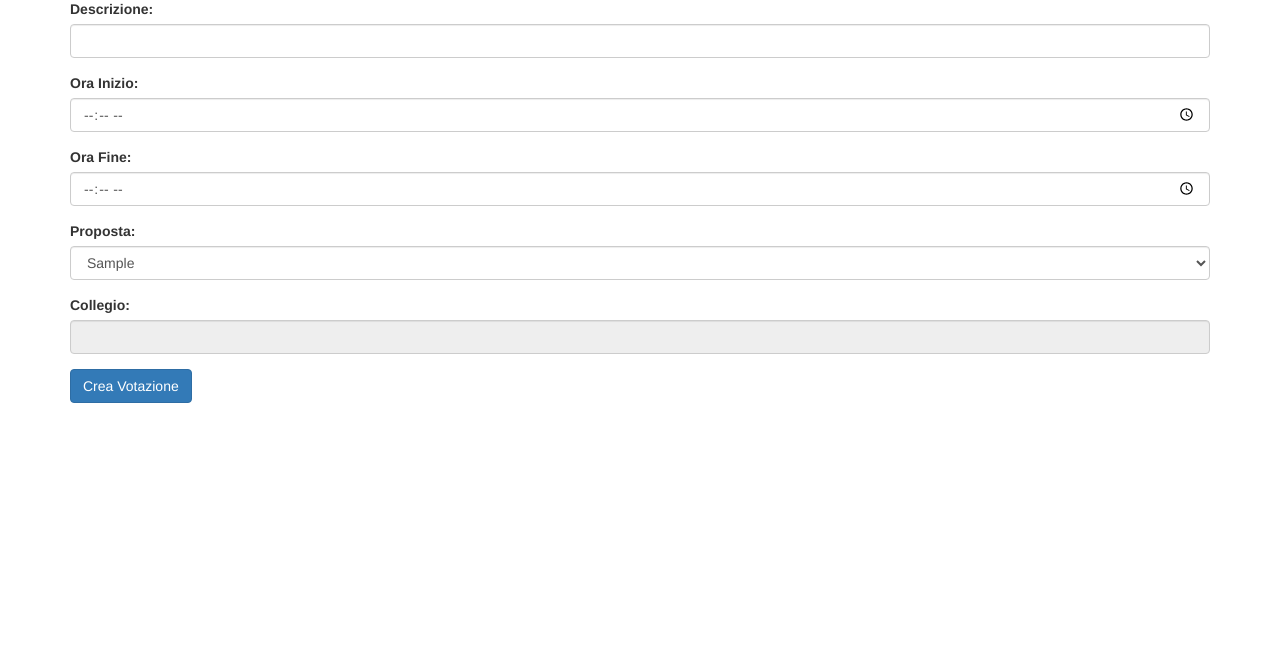
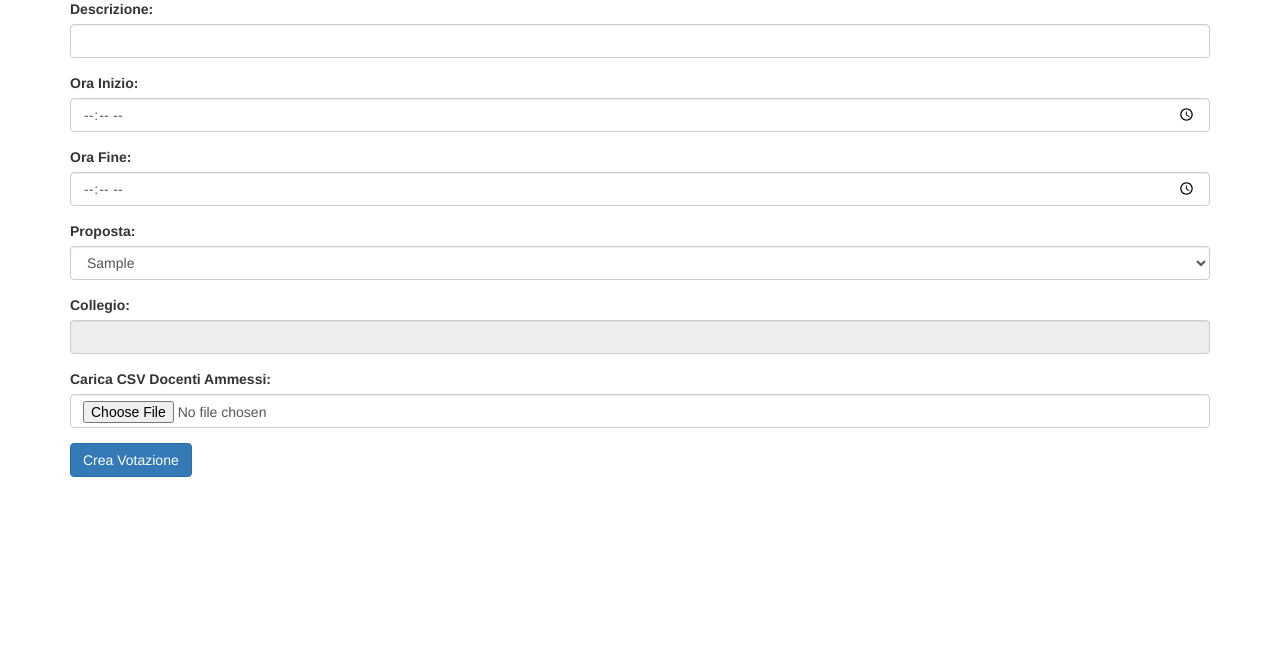
Before and after one commit to Tressilloide/GestioneCollegio, a PHP site: page /crea_votazione.php in a window 1280 px wide. Shown: the part 71-739 px from the top of the page. Run offline with PHP 8.4, Linux system fonts and the light colour scheme; the visitor is signed in with stand-in values (Sample User, id 1); tables that the repository leaves empty hold one stand-in row (values such as "Sample post").

Commit message:
feat: aggiunta la possibilità di caricare un csv con i docenti ammmessi

```diff
--- a/crea_proposta.php
+++ b/crea_proposta.php
@@ -19,12 +19,12 @@
         $titolo = mysqli_real_escape_string($db_conn, $_POST['titolo']);
         $descrizione_proposta = mysqli_real_escape_string($db_conn, $_POST['descrizione_proposta']);
 
-        // ontrolla se la proposta esiste già
+        // Controlla se la proposta esiste già
         $query_check = "SELECT * FROM tproposta WHERE titolo = '$titolo' AND descrizione = '$descrizione_proposta'";
         $result_check = mysqli_query($db_conn, $query_check);
 
         if (mysqli_num_rows($result_check) > 0) {
-           ?> <h2>Proposta già esistente!</h2> <?php;
+            ?> <h2>Proposta già esistente!</h2> <?php
         } else {
             $query_proposta = "INSERT INTO tproposta (titolo, descrizione) VALUES ('$titolo', '$descrizione_proposta')";
 
--- a/crea_votazione.php
+++ b/crea_votazione.php
@@ -15,6 +15,8 @@
 
     include 'connessione.php';
 
+    $docenti_non_trovati = [];
+
     if ($_SERVER['REQUEST_METHOD'] == 'POST') {
         $descrizione_votazione = mysqli_real_escape_string($db_conn, $_POST['descrizione_votazione']);
         $ora_inizio = mysqli_real_escape_string($db_conn, $_POST['ora_inizio']);
@@ -30,8 +32,38 @@
 
         if (mysqli_query($db_conn, $query_votazione)) {
             $id_votazione = mysqli_insert_id($db_conn);
-            header("Location: visualizza_otp.php?otp=$otp&id_votazione=$id_votazione");
-            exit();
+
+            // Gestione caricamento file CSV
+            if (isset($_FILES['file_csv']) && $_FILES['file_csv']['error'] == 0) {
+                $file_tmp = $_FILES['file_csv']['tmp_name'];
+                $file = fopen($file_tmp, 'r');
+
+                // Salta l'intestazione del file CSV
+                fgetcsv($file);
+
+                while (($line = fgetcsv($file)) !== FALSE) {
+                    $email_docente = mysqli_real_escape_string($db_conn, $line[1]);
+
+                    // Recupera l'id_docente dal database usando l'email
+                    $docente_result = mysqli_query($db_conn, "SELECT id_docente FROM tdocente WHERE email = '$email_docente'");
+                    if ($docente_result && mysqli_num_rows($docente_result) > 0) {
+                        $docente_row = mysqli_fetch_assoc($docente_result);
+                        $id_docente = $docente_row['id_docente'];
+
+                        // Inserisci il docente nella tabella ammesso
+                        $query_ammesso = "INSERT INTO ammesso (id_docente, id_votazione) VALUES ('$id_docente', '$id_votazione')";
+                        mysqli_query($db_conn, $query_ammesso);
+                    } else {
+                        $docenti_non_trovati[] = $email_docente;
+                    }
+                }
+                fclose($file);
+            }
+
+            if (empty($docenti_non_trovati)) {
+                header("Location: visualizza_otp.php?otp=$otp&id_votazione=$id_votazione");
+                exit();
+            }
         } else {
             ?><h2>Errore nella creazione della votazione: </h2><?php
         }
@@ -41,7 +73,7 @@
 
     $id_collegio = isset($_GET['id_collegio']) ? $_GET['id_collegio'] : '';
 
-    // Recupera il titolo del collegio dal database
+    //Recupera il titolo del collegio dal database
     $collegio_titolo = '';
     if ($id_collegio) {
         $collegio_result = mysqli_query($db_conn, "SELECT descrizione FROM tcollegiodocenti WHERE id_collegio = '$id_collegio'");
@@ -74,7 +106,8 @@
     <h1>Crea una nuova votazione</h1>
 
     <div class="container">
-        <form method="post" action="">
+        <?php //necessario quando si vuole caricare file . ?>
+        <form method="post" action="" enctype="multipart/form-data">
             <div class="form-group">
                 <label for="descrizione_votazione">Descrizione:</label>
                 <input type="text" class="form-control" id="descrizione_votazione" name="descrizione_votazione" required>
@@ -106,8 +139,22 @@
                 <input type="text" class="form-control" id="collegio_titolo" name="collegio_titolo" value="<?php echo htmlspecialchars($collegio_titolo); ?>" readonly>
                 <input type="hidden" name="id_collegio" value="<?php echo htmlspecialchars($id_collegio);//passo id collegio  ?>">
             </div>
+            <div class="form-group">
+                <label for="file_csv">Carica CSV Docenti Ammessi:</label>
+                <input type="file" class="form-control" id="file_csv" name="file_csv" accept=".csv">
+            </div>
             <button type="submit" class="btn btn-primary" name="crea_votazione">Crea Votazione</button>
         </form>
+        <?php
+            if (!empty($docenti_non_trovati)) {
+                echo "<h3>I seguenti docenti non sono stati trovati nel database:</h3>";
+                echo "<ul>";
+                foreach ($docenti_non_trovati as $email) {
+                    echo "<li>" . htmlspecialchars($email) . "</li>";
+                }
+                echo "</ul>";
+            }
+        ?>
     </div>
 
     <script src="https://ajax.googleapis.com/ajax/libs/jquery/3.7.1/jquery.min.js"></script>
```
